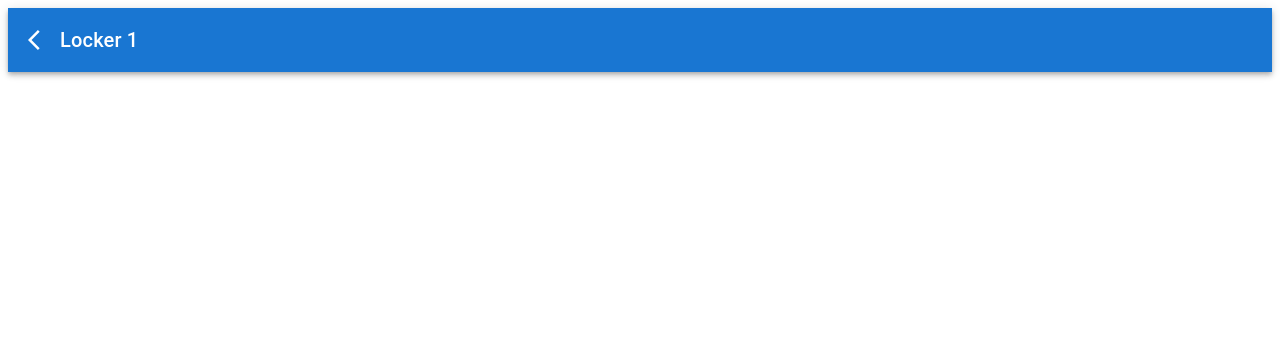
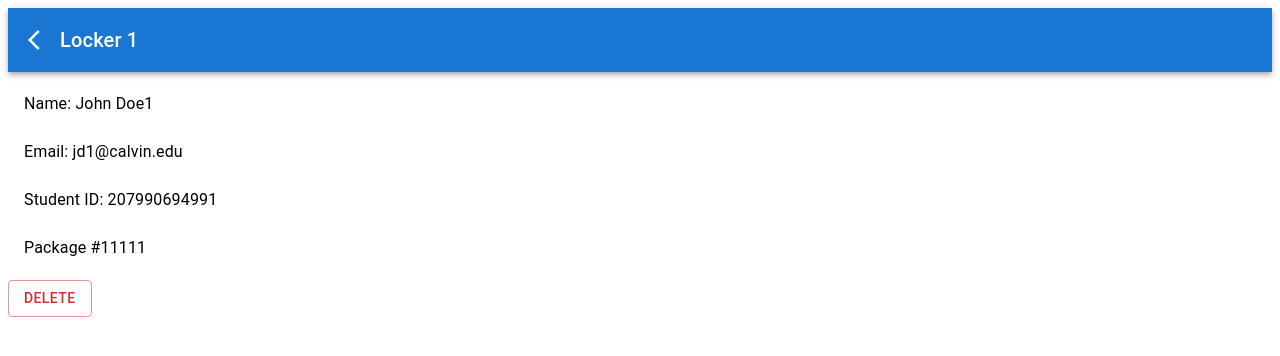
Before and after one commit to PackageLocker/locker-client, a React (Create React App) app: page /details/1 in a window 1280 px wide. Shown: the top 356 px of the page. Built offline with nearby package versions, Linux system fonts and the light colour scheme.

Commit message:
added content in package details page

```diff
--- a/src/components/Content.js
+++ b/src/components/Content.js
@@ -9,30 +9,34 @@ import AddCircleOutlineIcon from '@mui/icons-material/AddCircleOutline';
 import IconButton from '@mui/material/IconButton';
 import DeleteIcon from '@mui/icons-material/Delete';
 import { useNavigate } from "react-router-dom";
-import Dialog from '@mui/material/Dialog';
-import DialogActions from '@mui/material/DialogActions';
-import DialogContent from '@mui/material/DialogContent';
-import DialogContentText from '@mui/material/DialogContentText';
-import DialogTitle from '@mui/material/DialogTitle';
-import Button from '@mui/material/Button';
 import { getPackges } from '../packages'
+import DeleteDiaglog from './DeleteDiaglog';
 
 const Content = () => {
   const navigate = useNavigate();
+  const [alert, setAlert] = useState(false);
+  const [id, setId] = useState();
   const [packages, setPackages] = useState(getPackges());
-  const [alert, setAlert] = useState(false);
 
   const handleClick = (available, lockerId) => {
-    available ? navigate('new/' + lockerId) : setAlert(true);
+    if (available) {
+      navigate('new/' + lockerId);
+    }
+    else {
+      setAlert(true);
+      setId(lockerId);
+    }
   }
 
   const handleCancel = () => {
     setAlert(false);
+    setId();
   }
 
   const handleConfirm = () => {
     // TODO: delete entry
     setAlert(false);
+    setId();
   }
 
   return (
@@ -56,31 +60,17 @@ const Content = () => {
                 </ListItemButton>
               </ListItem>
               <Divider />
-              <Dialog
-                open={alert}
-                onClose={handleCancel}
-                aria-labelledby="alert-dialog-title"
-                aria-describedby="alert-dialog-description"
-              >
-                <DialogTitle id="alert-dialog-title">
-                  Delete entry from locker #{item.locker_id}?
-                </DialogTitle>
-                <DialogContent>
-                  <DialogContentText id="alert-dialog-description">
-                    Please confirm that this locker is empty.
-                  </DialogContentText>
-                </DialogContent>
-                <DialogActions>
-                  <Button onClick={handleCancel}>Cancel</Button>
-                  <Button onClick={handleConfirm} color="error">
-                    Confirm
-                  </Button>
-                </DialogActions>
-              </Dialog>
+
             </div>
           )
         })}
       </List>
+      <DeleteDiaglog
+        id={id}
+        open={alert}
+        handleCancel={handleCancel}
+        handleConfirm={handleConfirm}
+      />
     </>
   )
 }
--- /dev/null
+++ b/src/components/DeleteDiaglog.js
@@ -0,0 +1,36 @@
+import React, { useState } from 'react'
+import Dialog from '@mui/material/Dialog';
+import DialogActions from '@mui/material/DialogActions';
+import DialogContent from '@mui/material/DialogContent';
+import DialogContentText from '@mui/material/DialogContentText';
+import DialogTitle from '@mui/material/DialogTitle';
+import Button from '@mui/material/Button';
+
+const DeleteDiaglog = ({ id, open, handleCancel, handleConfirm }) => {
+
+  return (
+    <Dialog
+      open={open}
+      onClose={handleCancel}
+      aria-labelledby="alert-dialog-title"
+      aria-describedby="alert-dialog-description"
+    >
+      <DialogTitle id="alert-dialog-title">
+        Delete entry from locker #{id}?
+      </DialogTitle>
+      <DialogContent>
+        <DialogContentText id="alert-dialog-description">
+          Please confirm that locker {id} is empty.
+        </DialogContentText>
+      </DialogContent>
+      <DialogActions>
+        <Button onClick={handleCancel}>Cancel</Button>
+        <Button onClick={handleConfirm} color="error">
+          Confirm
+        </Button>
+      </DialogActions>
+    </Dialog>
+  )
+}
+
+export default DeleteDiaglog
--- a/src/packages.js
+++ b/src/packages.js
@@ -1,9 +1,8 @@
-export function getPackges() {
 const packages = [
   {
     "available": false,
     "email": "jd1@calvin.edu",
-      "locker_id": 1,
+    "locker_id": "1",
     "name": "John Doe1",
     "package_id": "11111",
     "student_id": "207990694991"
@@ -11,7 +10,7 @@ export function getPackges() {
   {
     "available": false,
     "email": "jd2@calvin.edu",
-      "locker_id": 2,
+    "locker_id": "2",
     "name": "John Doe2",
     "package_id": "22222",
     "student_id": "700094754666"
@@ -19,7 +18,7 @@ export function getPackges() {
   {
     "available": false,
     "email": "jd3@calvin.edu",
-      "locker_id": 3,
+    "locker_id": "3",
     "name": "John Doe3",
     "package_id": "33333",
     "student_id": "123456789012"
@@ -27,7 +26,7 @@ export function getPackges() {
   {
     "available": true,
     "email": "",
-      "locker_id": 4,
+    "locker_id": "4",
     "name": "",
     "package_id": "",
     "student_id": ""
@@ -35,11 +34,17 @@ export function getPackges() {
   {
     "available": true,
     "email": "",
-      "locker_id": 5,
+    "locker_id": "5",
     "name": "",
     "package_id": "",
     "student_id": ""
   }
 ];
+
+export const getPackges = () => {
   return packages;
 }
+
+export const getDetails = (id) => {
+  return packages.find(item => item['locker_id'] === id);
+}
--- a/src/routes/PackageDetails.js
+++ b/src/routes/PackageDetails.js
@@ -1,13 +1,66 @@
-import React from 'react'
+import React, { useState } from 'react'
 import { useParams } from "react-router-dom";
 import Header from '../components/Header';
+import { getDetails } from '../packages'
+import List from '@mui/material/List';
+import ListItem from '@mui/material/ListItem';
+import ListItemText from '@mui/material/ListItemText';
+import { Button } from '@mui/material';
+import DeleteDiaglog from '../components/DeleteDiaglog';
+import { useNavigate } from "react-router-dom";
 
 const PackageDetails = () => {
+  const [alert, setAlert] = useState(false);
+  const [id, setId] = useState();
+
   const { lockerId } = useParams();
+  const data = getDetails(lockerId);
+  const navigate = useNavigate();
 
+  const handleClick = (available, lockerId) => {
+    if (available) {
+      navigate('new/' + lockerId);
+    }
+    else {
+      setAlert(true);
+      setId(lockerId);
+    }
+  }
+
+  const handleCancel = () => {
+    setAlert(false);
+    setId();
+  }
+
+  const handleConfirm = () => {
+    // TODO: delete entry
+    setAlert(false);
+    setId();
+  }
   return (
     <div>
       <Header text={"Locker " + lockerId} root={false} />
+      <List>
+        <ListItem>
+          <ListItemText>Name: {data.name}</ListItemText>
+        </ListItem>
+        <ListItem>
+          <ListItemText>Email: {data.email}</ListItemText>
+        </ListItem>
+        <ListItem>
+          <ListItemText>Student ID: {data.student_id}</ListItemText>
+        </ListItem>
+        <ListItem>
+          <ListItemText>Package #{data.package_id}</ListItemText>
+        </ListItem>
+      </List>
+      <Button onClick={() => handleClick(data.available, data.locker_id)} variant="outlined" color="error">DELETE</Button>
+      <DeleteDiaglog
+        id={id}
+        open={alert}
+        handleCancel={handleCancel}
+        handleConfirm={handleConfirm}
+      />
     </div >
   )
 }
```
Lines whose indentation alone changed are shown as unchanged.
